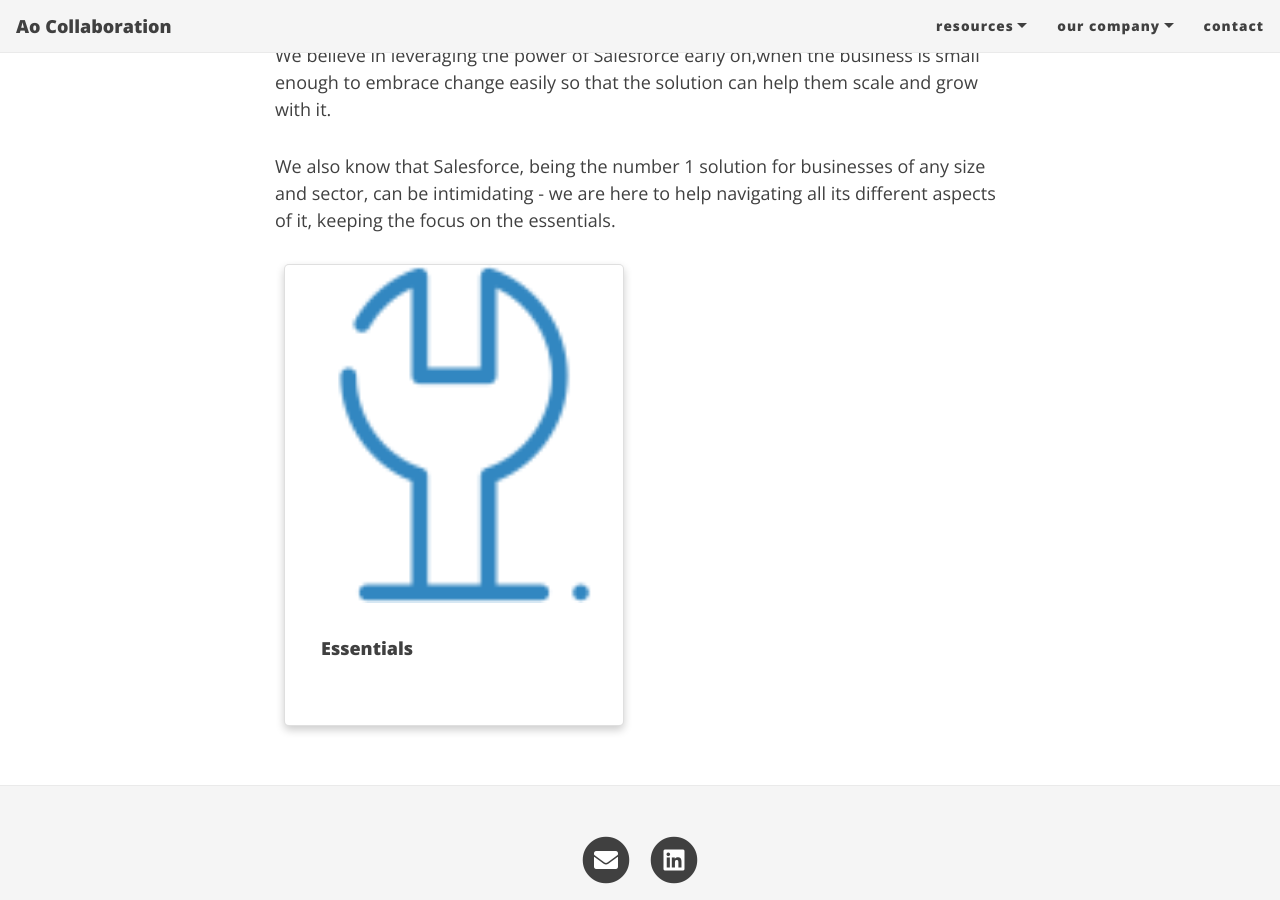
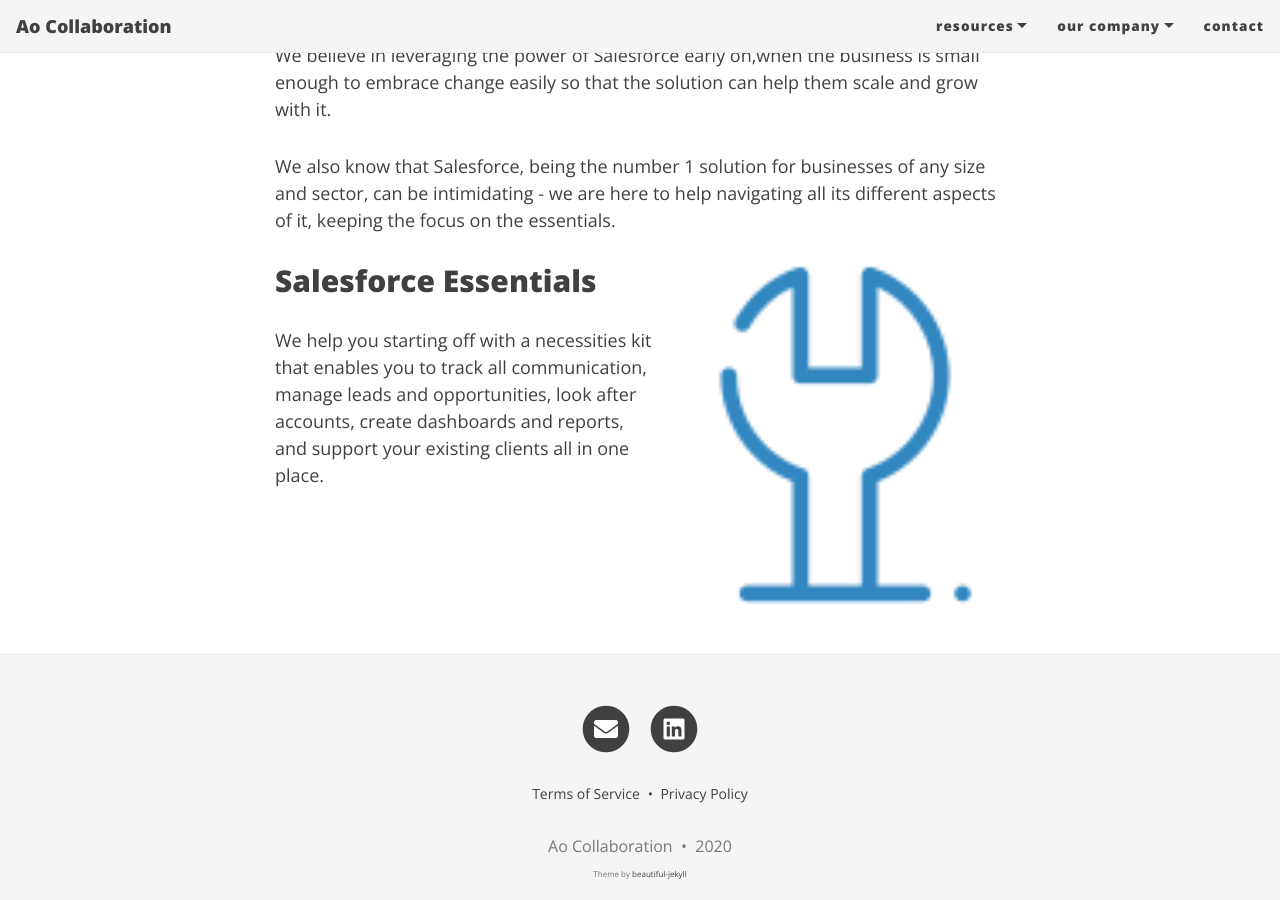
Before and after one commit to Ao-Collaboration/Ao-Collaboration.github.io, a Jekyll site: the page built from small-business-solutions.md, in a window 1280 px wide and 900 px high, scrolled down 482 px. Built offline with Jekyll 4.4.1, drawn with Linux system fonts in a browser that asks for light colours; nearby versions of some CDN libraries.

Commit message:
Update small-business-solutions.md

```diff
--- a/small-business-solutions.md
+++ b/small-business-solutions.md
@@ -11,4 +11,7 @@
 
 We also know that Salesforce, being the number 1 solution for businesses of any size and sector, can be intimidating - we are here to help navigating all its different aspects of it, keeping the focus on the essentials.
 
-{% capture essentials_content %} We help you starting off with a necessities kit that enables you to track all communication, manage leads and opportunities, look after accounts, create dashboards and reports, and support your existing clients all in one place. {% endcapture %} {% include contact-card.html img="assets/icons/wrench-100.png" name="Essentials" blurb=essentials_content %}
+
+<img class="content-image" src="{{ 'assets/icons/wrench-100.png' | relative_url }}">
+## Salesforce Essentials
+We help you starting off with a necessities kit that enables you to track all communication, manage leads and opportunities, look after accounts, create dashboards and reports, and support your existing clients all in one place.
```
